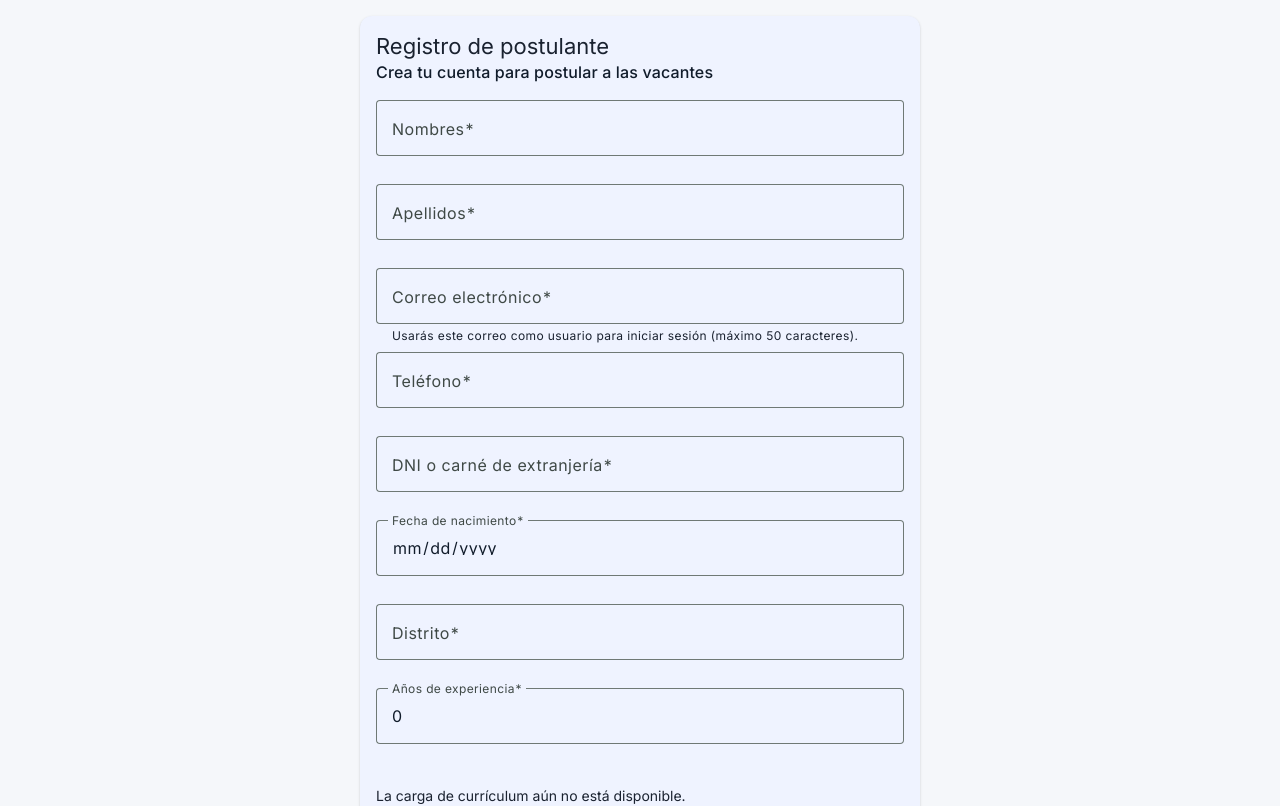
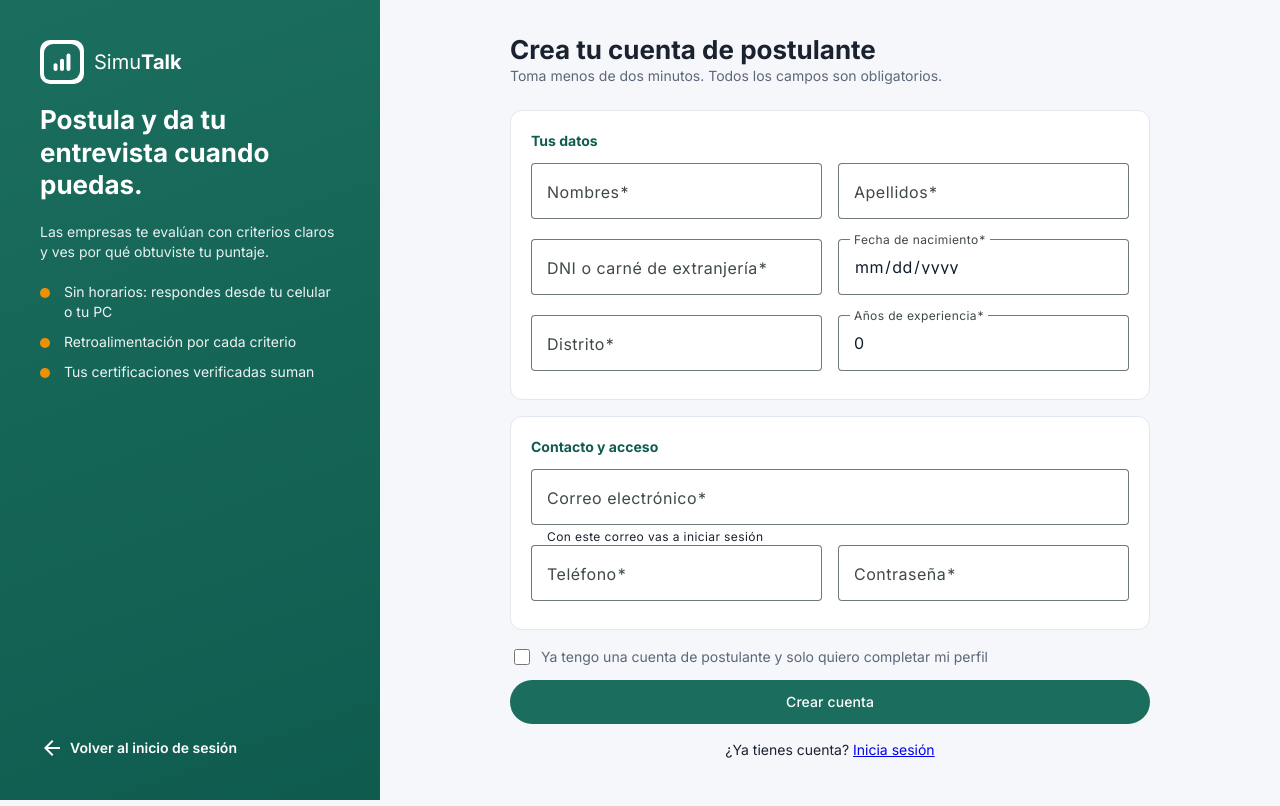
Before and after one commit to simultalk/simutalk-frontend, an Angular app: page /register/applicant in a window 1280 px wide. Shown: the top 806 px of the page. Built offline with nearby package versions, Linux system fonts and the light colour scheme.

Commit message:
style(iam): rediseñar el registro de postulante con el estilo de marca (US-26)

```diff
--- a/src/app/components/auth/applicant-register/applicant-register.css
+++ b/src/app/components/auth/applicant-register/applicant-register.css
@@ -1,34 +1,23 @@
-.pantalla {
-  min-height: 100vh;
+.exito {
   display: flex;
   align-items: center;
-  justify-content: center;
-  padding: 16px;
+  gap: 8px;
+  padding: 12px 16px;
+  border-radius: var(--st-radius);
+  background: var(--st-primary-soft);
+  color: var(--st-primary-dark);
+  font-weight: 600;
 }
 
-.tarjeta {
-  width: 100%;
-  max-width: 560px;
+.exito span { flex: 1; }
+
+.ya-tengo {
+  display: flex;
+  align-items: center;
+  gap: 8px;
+  font-size: 14px;
+  color: var(--st-text-secondary);
+  cursor: pointer;
 }
 
-form {
-  display: flex;
-  flex-direction: column;
-  gap: 8px;
-  margin-top: 16px;
-}
-
-.error {
-  color: var(--mat-sys-error);
-  margin: 0 0 8px;
-}
-
-.exito {
-  color: green;
-  margin: 0 0 8px;
-}
-
-.enlace {
-  text-align: center;
-  margin: 12px 0 0;
-}
+.ya-tengo input { accent-color: var(--st-primary); width: 16px; height: 16px; }
--- a/src/app/components/auth/applicant-register/applicant-register.html
+++ b/src/app/components/auth/applicant-register/applicant-register.html
@@ -1,19 +1,36 @@
-<div class="pantalla">
-  <mat-card class="tarjeta">
-    <mat-card-header>
-      <mat-card-title>Registro de postulante</mat-card-title>
-      <mat-card-subtitle>Crea tu cuenta para postular a las vacantes</mat-card-subtitle>
-    </mat-card-header>
+<div class="st-auth">
+  <aside class="st-auth-marca">
+    <a class="st-auth-logo" routerLink="/login" aria-label="SimuTalk, ir al inicio de sesión">
+      <img src="logo.svg" alt="" width="36" height="36" />
+      <span>Simu<strong>Talk</strong></span>
+    </a>
+    <h2>Postula y da tu entrevista cuando puedas.</h2>
+    <p>Las empresas te evalúan con criterios claros y ves por qué obtuviste tu puntaje.</p>
+    <ul>
+      <li>Sin horarios: respondes desde tu celular o tu PC</li>
+      <li>Retroalimentación por cada criterio</li>
+      <li>Tus certificaciones verificadas suman</li>
+    </ul>
+    <a class="st-auth-volver" routerLink="/login">
+      <mat-icon fontSet="material-symbols-outlined" aria-hidden="true">arrow_back</mat-icon>
+      Volver al inicio de sesión
+    </a>
+  </aside>
 
-    <mat-card-content>
-      <form [formGroup]="form" (ngSubmit)="submit()">
+  <main class="st-auth-panel">
+    <form class="st-auth-form" [formGroup]="form" (ngSubmit)="submit()">
+      <h1>{{ completeExistingAccount() ? 'Completa tu perfil' : 'Crea tu cuenta de postulante' }}</h1>
+      <p class="st-auth-sub">Toma menos de dos minutos. Todos los campos son obligatorios.</p>
+
+      <section class="st-auth-seccion">
+        <h3>Tus datos</h3>
+
         <mat-form-field appearance="outline">
           <mat-label>Nombres</mat-label>
           <input matInput formControlName="firstName" autocomplete="given-name" maxlength="80" />
           @if (form.controls.firstName.hasError('required')) {
             <mat-error>Ingresa tus nombres</mat-error>
-          }
-          @if (form.controls.firstName.hasError('minlength')) {
+          } @else if (form.controls.firstName.invalid) {
             <mat-error>Debe tener al menos 2 caracteres</mat-error>
           }
         </mat-form-field>
@@ -23,32 +40,8 @@
           <input matInput formControlName="lastName" autocomplete="family-name" maxlength="80" />
           @if (form.controls.lastName.hasError('required')) {
             <mat-error>Ingresa tus apellidos</mat-error>
-          }
-          @if (form.controls.lastName.hasError('minlength')) {
+          } @else if (form.controls.lastName.invalid) {
             <mat-error>Debe tener al menos 2 caracteres</mat-error>
-          }
-        </mat-form-field>
-
-        <mat-form-field appearance="outline">
-          <mat-label>Correo electrónico</mat-label>
-          <input matInput type="email" formControlName="email" autocomplete="email" maxlength="50" />
-          <mat-hint>Usarás este correo como usuario para iniciar sesión (máximo 50 caracteres).</mat-hint>
-          @if (form.controls.email.hasError('required')) {
-            <mat-error>Ingresa tu correo</mat-error>
-          }
-          @if (form.controls.email.hasError('email')) {
-            <mat-error>Ingresa un correo válido</mat-error>
-          }
-        </mat-form-field>
-
-        <mat-form-field appearance="outline">
-          <mat-label>Teléfono</mat-label>
-          <input matInput formControlName="phone" inputmode="tel" autocomplete="tel" />
-          @if (form.controls.phone.hasError('required')) {
-            <mat-error>Ingresa tu teléfono</mat-error>
-          }
-          @if (form.controls.phone.hasError('pattern')) {
-            <mat-error>Ingresa un teléfono válido (solo dígitos)</mat-error>
           }
         </mat-form-field>
 
@@ -56,7 +49,7 @@
           <mat-label>DNI o carné de extranjería</mat-label>
           <input matInput formControlName="documentNumber" inputmode="numeric" maxlength="12" />
           @if (form.controls.documentNumber.invalid) {
-            <mat-error>Ingresa un DNI de 8 dígitos o un CE de 9 a 12 dígitos</mat-error>
+            <mat-error>DNI de 8 dígitos o CE de 9 a 12</mat-error>
           }
         </mat-form-field>
 
@@ -64,13 +57,13 @@
           <mat-label>Fecha de nacimiento</mat-label>
           <input matInput type="date" formControlName="birthDate" autocomplete="bday" />
           @if (form.controls.birthDate.invalid) {
-            <mat-error>Ingresa una fecha válida; debes tener al menos 18 años</mat-error>
+            <mat-error>Debes tener al menos 18 años</mat-error>
           }
         </mat-form-field>
 
         <mat-form-field appearance="outline">
           <mat-label>Distrito</mat-label>
-          <input matInput formControlName="district" maxlength="80" />
+          <input matInput formControlName="district" maxlength="80" placeholder="Ej. La Victoria" />
           @if (form.controls.district.invalid) {
             <mat-error>Ingresa tu distrito</mat-error>
           }
@@ -80,46 +73,74 @@
           <mat-label>Años de experiencia</mat-label>
           <input matInput type="number" formControlName="yearsOfExperience" min="0" step="1" />
           @if (form.controls.yearsOfExperience.invalid) {
-            <mat-error>Ingresa un número entero mayor o igual a cero</mat-error>
+            <mat-error>Número entero, 0 o más</mat-error>
+          }
+        </mat-form-field>
+      </section>
+
+      <section class="st-auth-seccion">
+        <h3>Contacto y acceso</h3>
+
+        <mat-form-field appearance="outline" class="completo">
+          <mat-label>Correo electrónico</mat-label>
+          <input matInput type="email" formControlName="email" autocomplete="email" maxlength="50" />
+          <mat-hint>Con este correo vas a iniciar sesión</mat-hint>
+          @if (form.controls.email.hasError('required')) {
+            <mat-error>Ingresa tu correo</mat-error>
+          } @else if (form.controls.email.invalid) {
+            <mat-error>Ingresa un correo válido</mat-error>
           }
         </mat-form-field>
 
-        <p>La carga de currículum aún no está disponible.</p>
+        <mat-form-field appearance="outline">
+          <mat-label>Teléfono</mat-label>
+          <input matInput formControlName="phone" inputmode="tel" autocomplete="tel" placeholder="987654321" />
+          @if (form.controls.phone.hasError('required')) {
+            <mat-error>Ingresa tu teléfono</mat-error>
+          } @else if (form.controls.phone.invalid) {
+            <mat-error>Solo dígitos, de 7 a 15</mat-error>
+          }
+        </mat-form-field>
 
         <mat-form-field appearance="outline">
           <mat-label>Contraseña</mat-label>
           <input matInput type="password" formControlName="password" autocomplete="new-password" maxlength="72" />
           @if (form.controls.password.hasError('required')) {
             <mat-error>Ingresa una contraseña</mat-error>
-          }
-          @if (form.controls.password.hasError('minlength')) {
-            <mat-error>Debe tener entre 8 y 72 caracteres</mat-error>
+          } @else if (form.controls.password.invalid) {
+            <mat-error>Entre 8 y 72 caracteres</mat-error>
           }
         </mat-form-field>
+      </section>
 
+      <div class="st-auth-acciones">
         @if (errorMessage()) {
-          <p class="error" role="alert">{{ errorMessage() }}</p>
+          <p class="st-auth-error" role="alert">{{ errorMessage() }}</p>
         }
         @if (success()) {
-          <p class="exito" role="status">Tu cuenta y perfil de postulante están guardados. Ya puedes consultar las vacantes.</p>
-          <a routerLink="/recruitment/job-postings">Ver vacantes</a>
+          <div class="exito" role="status">
+            <mat-icon fontSet="material-symbols-outlined" aria-hidden="true">check_circle</mat-icon>
+            <span>Tu cuenta está lista.</span>
+            <a mat-flat-button routerLink="/recruitment/job-postings">Ver vacantes</a>
+          </div>
         }
 
-        <label>
-          <input type="checkbox" [checked]="completeExistingAccount()"
+        <label class="ya-tengo">
+          <input
+            type="checkbox"
+            [checked]="completeExistingAccount()"
             [disabled]="loading() || success()"
-            (change)="completeExistingAccount.set($any($event.target).checked)" />
-          Ya tengo una cuenta de postulante y quiero completar mi perfil
+            (change)="completeExistingAccount.set($any($event.target).checked)"
+          />
+          Ya tengo una cuenta de postulante y solo quiero completar mi perfil
         </label>
 
         <button mat-flat-button type="submit" [disabled]="loading() || success()">
           {{ loading() ? 'Guardando...' : completeExistingAccount() ? 'Completar perfil' : 'Crear cuenta' }}
         </button>
 
-        <p class="enlace">
-          ¿Ya tienes cuenta? <a routerLink="/login">Inicia sesión</a>
-        </p>
-      </form>
-    </mat-card-content>
-  </mat-card>
+        <p class="st-auth-enlace">¿Ya tienes cuenta? <a routerLink="/login">Inicia sesión</a></p>
+      </div>
+    </form>
+  </main>
 </div>
--- a/src/app/components/auth/applicant-register/applicant-register.ts
+++ b/src/app/components/auth/applicant-register/applicant-register.ts
@@ -2,10 +2,10 @@ import { Component, inject, signal } from '@angular/core';
 import { AbstractControl, FormBuilder, ReactiveFormsModule, Validators } from '@angular/forms';
 import { RouterLink } from '@angular/router';
 import { HttpErrorResponse } from '@angular/common/http';
-import { MatCardModule } from '@angular/material/card';
 import { MatFormFieldModule } from '@angular/material/form-field';
 import { MatInputModule } from '@angular/material/input';
 import { MatButtonModule } from '@angular/material/button';
+import { MatIconModule } from '@angular/material/icon';
 import { ApplicantRegistrationError, RegistrationService } from '../../../services/registration.service';
 
 function adultBirthDate(control: AbstractControl) {
@@ -23,10 +23,10 @@ function adultBirthDate(control: AbstractControl) {
   imports: [
     ReactiveFormsModule,
     RouterLink,
-    MatCardModule,
     MatFormFieldModule,
     MatInputModule,
     MatButtonModule,
+    MatIconModule,
   ],
   templateUrl: './applicant-register.html',
   styleUrl: './applicant-register.css',
```
